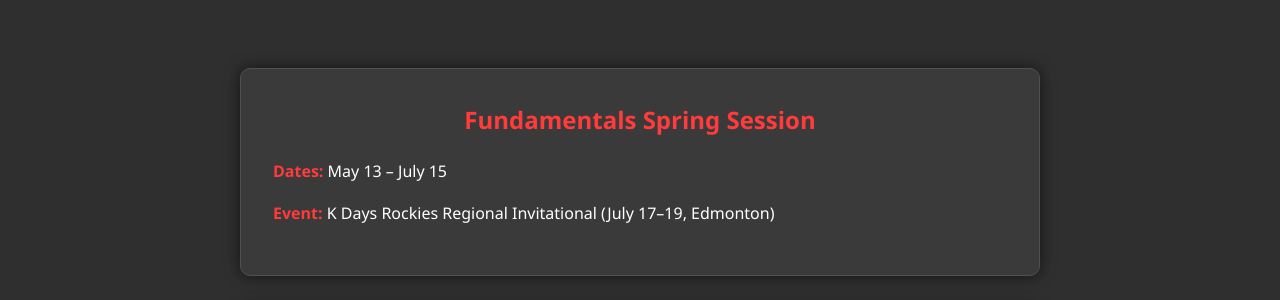
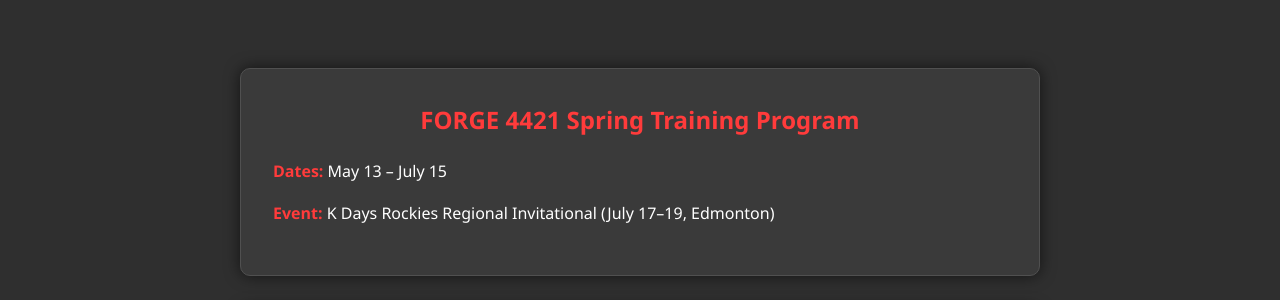
Before and after one commit to ATAARobotics/ataarobotics.github.io, a Jekyll site: the page built from recruitment.html, in a window 1280 px wide. Shown: the part 187-487 px from the top of the page. Built offline with Jekyll 4.4.1, drawn with Linux system fonts in a browser that asks for light colours.

Commit message:
Name Change

```diff
--- a/recruitment.html
+++ b/recruitment.html
@@ -84,7 +84,7 @@
 
 <main class="container program-container">
     <section class="program-card">
-        <h2>Fundamentals Spring Session</h2>
+        <h2>FORGE 4421 Spring Training Program</h2>
         <p><span class="highlight">Dates:</span> May 13 – July 15</p>
         <p>
             <span class="highlight">Event:</span> K Days Rockies Regional
```
